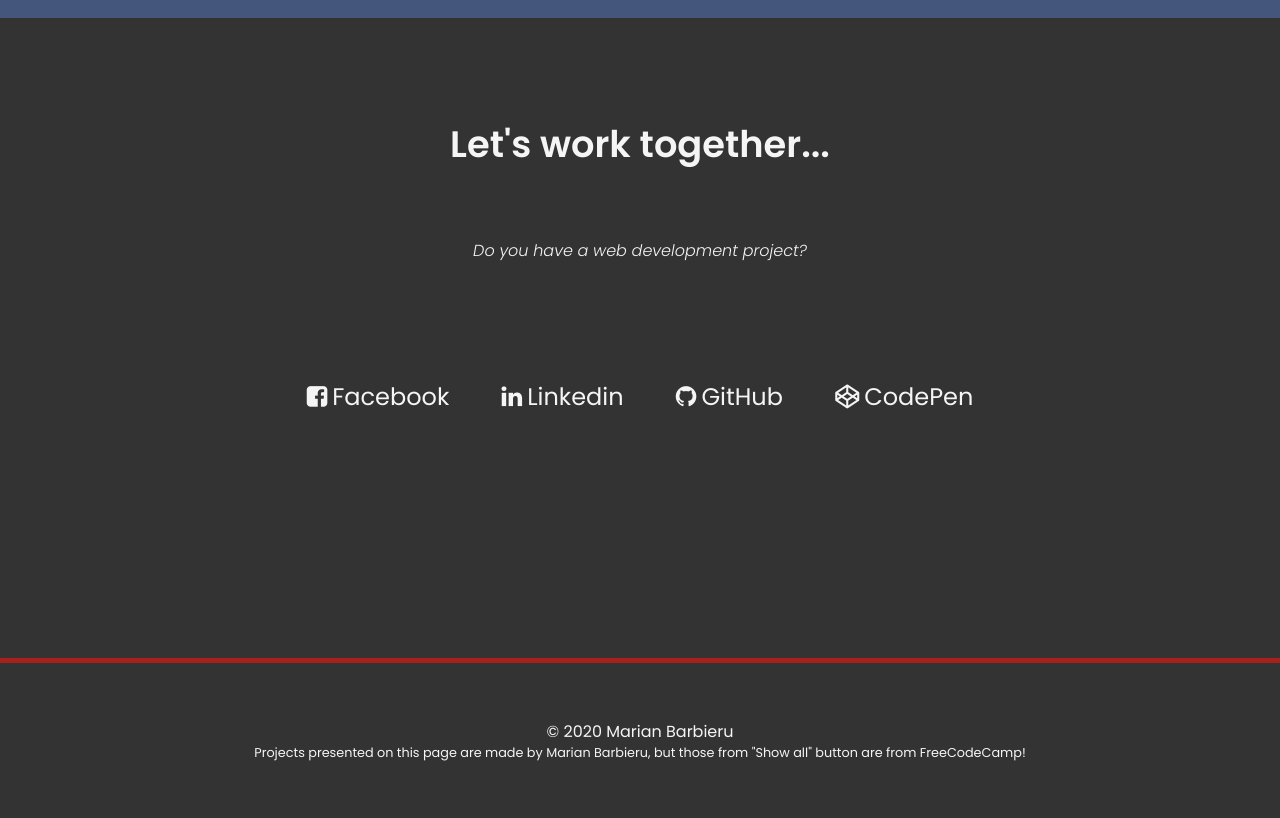
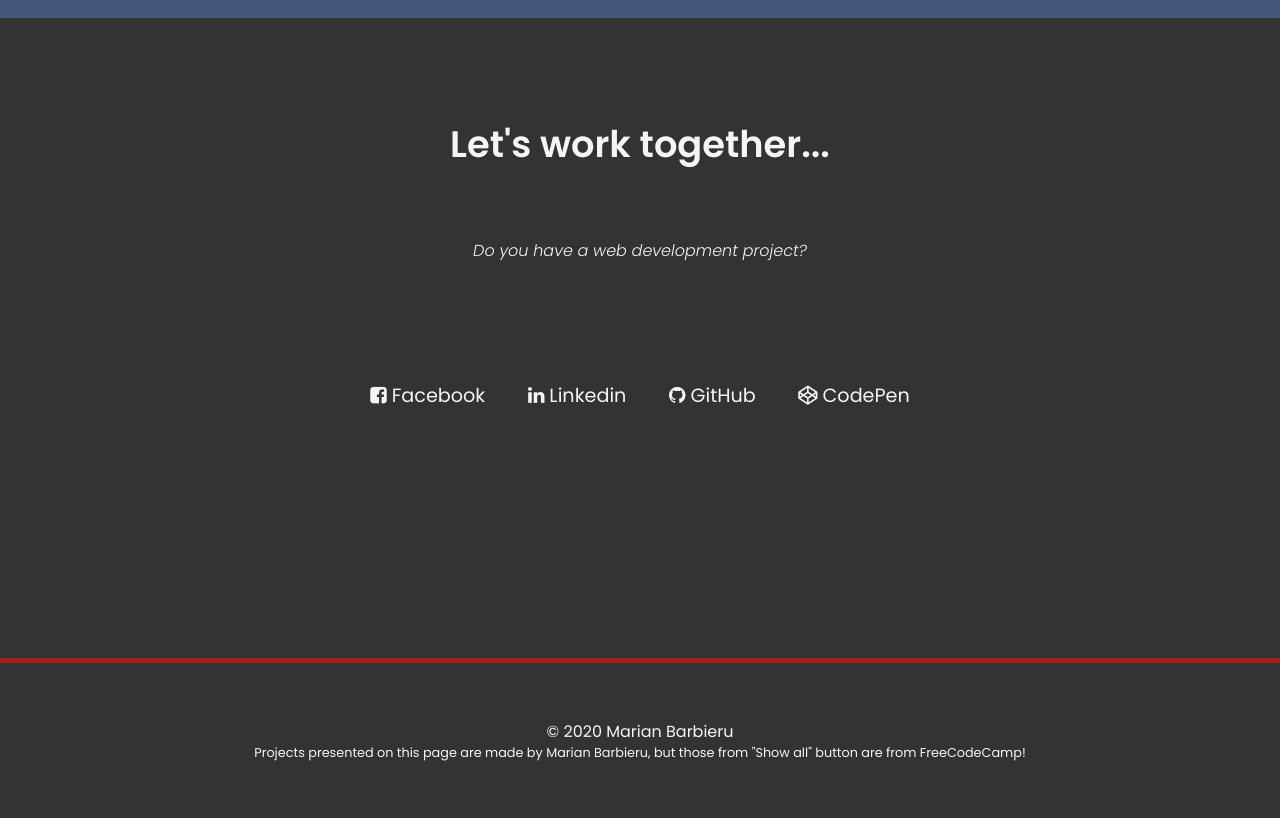
Before and after one commit to marianbarbieru/PortofolioDummy, a plain HTML site: page index.html in a window 1280 px wide. Shown: the part 2122-2940 px from the top of the page. Drawn offline with Linux system fonts and the light colour scheme.

Commit message:
Add files via upload

```diff
--- a/style.scss
+++ b/style.scss
@@ -153,12 +153,12 @@ body {
 		padding-bottom: 1em;
 	}
 	.social {
-		margin: 0.5em auto;
+		margin: 1em auto;
 		.social-link {
 			display: inline-block;
 			color: whitesmoke;
-			padding: 0.5em 1em;
-			font-size: 1.5em;
+			padding: 0.3em 1em;
+			font-size: 1.2em;
 			text-decoration: none;
 			.fa {
 				margin-right: 5px;
```
Also changed, not shown: css/style.css.
